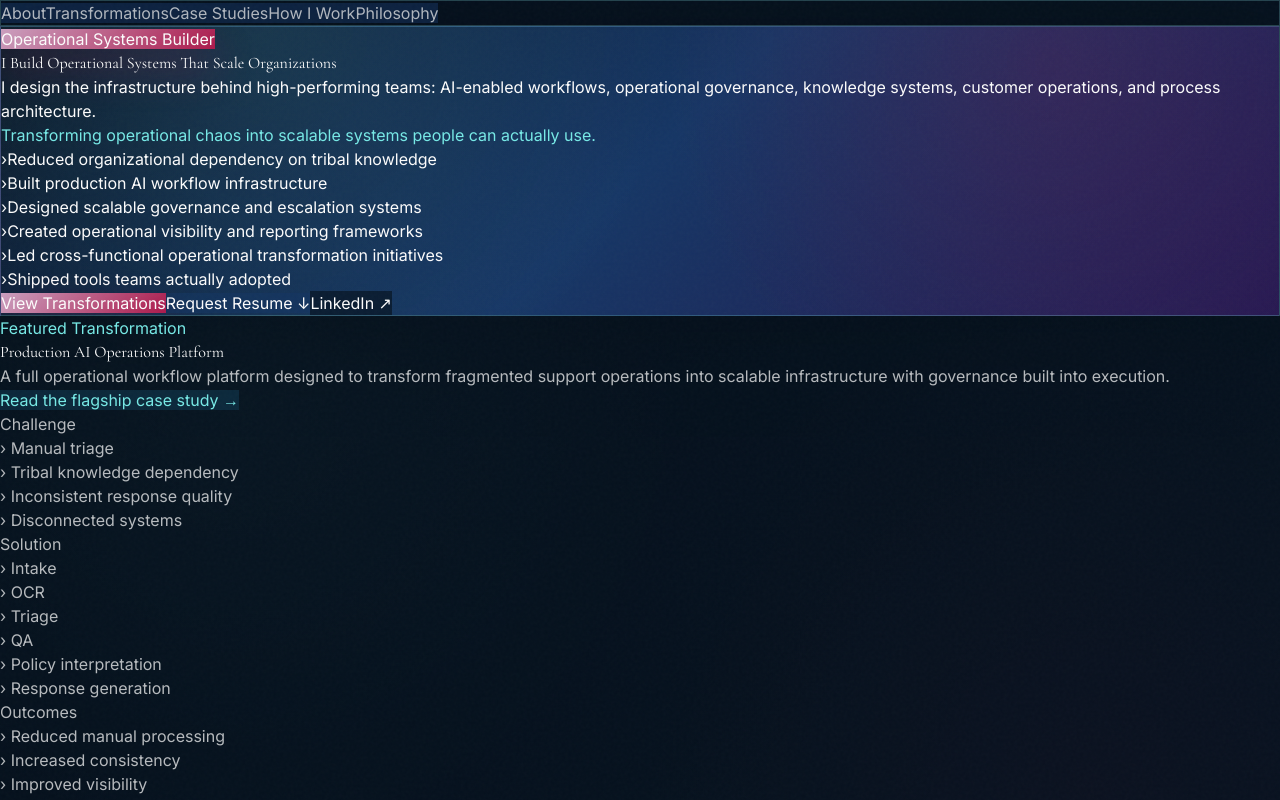
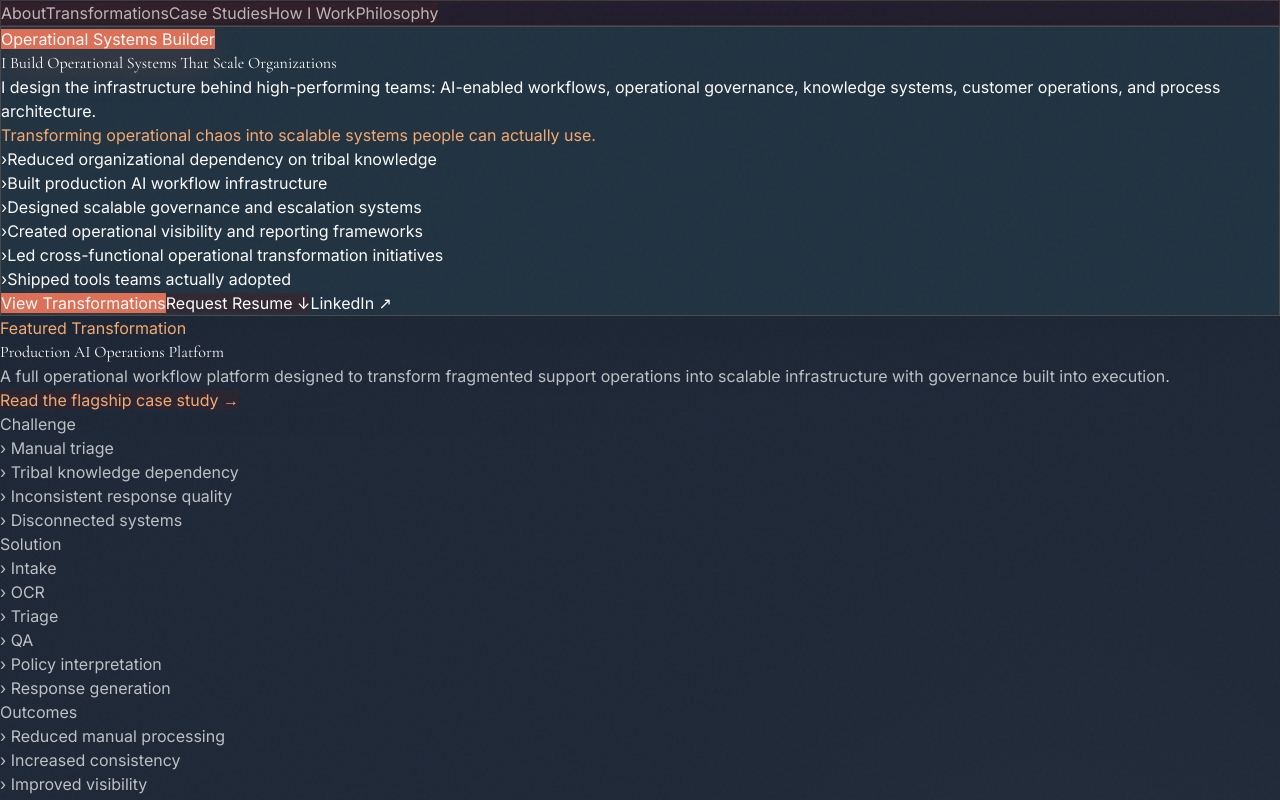
Before and after one commit to akurkosky-alt/amy-portfolio, a React (Vite) app: page / in a window 1280 px wide. Shown: the top 800 px of the page. Built offline with nearby package versions, Linux system fonts and the light colour scheme.

Commit message:
style: switch to warm dark five-color palette

```diff
--- a/src/index.css
+++ b/src/index.css
@@ -3,24 +3,13 @@
 @tailwind utilities;
 
 :root {
-  --octopus-navy: #163665;
-  --deep-current: #2483B3;
-  --lagoon-light: #82D7E1;
-  --seafoam-lilac: #CB9FBF;
-  --orchid-current: #906FAC;
-  --twilight-violet: #4B3596;
-  --sand: #F7F4F2;
+  --dark-purple: #3D2228;
+  --burnt-sienna: #DD7057;
+  --sandy-brown: #F4A971;
+  --gunmetal: #213241;
+  --raisin-black: #272233;
   --pearl: #FCFCFC;
-  --ink: #142033;
-  --slate: #526070;
-  --coral-pop: #D46A3A;
-  --octopus-magenta: #AC1A4C;
-  --process-violet: #4B3596;
-  --seafoam: #77E9E6;
-  --amy-primary: #163665;
-  --amy-secondary: #4B3596;
-  --amy-accent: #AC1A4C;
-  --amy-highlight: #77E9E6;
+  --slate: #A8B0B8;
   --font-display: 'Cormorant Garamond', Georgia, serif;
   --font-body: 'Inter', system-ui, sans-serif;
 }
@@ -37,7 +26,7 @@ html {
 
 body {
   font-family: var(--font-body);
-  background-color: #081523;
+  background-color: var(--raisin-black);
   color: var(--pearl);
   -webkit-font-smoothing: antialiased;
   -moz-osx-font-smoothing: grayscale;
@@ -45,10 +34,9 @@ body {
 
 .brand-site {
   background:
-    radial-gradient(circle at 18% 4%, rgba(119, 233, 230, 0.08), transparent 28rem),
-    radial-gradient(circle at 85% 8%, rgba(172, 26, 76, 0.12), transparent 30rem),
-    radial-gradient(circle at 55% 48%, rgba(75, 53, 150, 0.18), transparent 42rem),
-    linear-gradient(135deg, #03070D 0%, #071321 42%, #120D25 100%) !important;
+    radial-gradient(circle at 16% 0%, rgba(221, 112, 87, 0.1), transparent 26rem),
+    radial-gradient(circle at 82% 10%, rgba(244, 169, 113, 0.08), transparent 28rem),
+    linear-gradient(135deg, #17141F 0%, var(--raisin-black) 46%, #151B24 100%) !important;
   color: var(--pearl) !important;
 }
 
@@ -61,16 +49,16 @@ body {
 }
 
 .brand-site [class*="bg-zinc-900"] {
-  background: rgba(8, 21, 35, 0.72) !important;
+  background: rgba(33, 50, 65, 0.68) !important;
   backdrop-filter: blur(12px);
 }
 
 .brand-site [class*="bg-zinc-800"] {
-  background: rgba(22, 54, 101, 0.54) !important;
+  background: rgba(61, 34, 40, 0.58) !important;
 }
 
 .brand-site [class*="border-zinc"] {
-  border-color: rgba(130, 215, 225, 0.22) !important;
+  border-color: rgba(244, 169, 113, 0.18) !important;
 }
 
 .brand-site [class*="text-zinc-50"],
@@ -87,31 +75,31 @@ body {
 }
 
 .brand-site [class*="text-cyan"] {
-  color: var(--amy-highlight) !important;
+  color: var(--sandy-brown) !important;
 }
 
 .brand-site [class*="bg-cyan-500"] {
-  background: linear-gradient(135deg, var(--seafoam-lilac), var(--amy-accent)) !important;
+  background: var(--burnt-sienna) !important;
   color: var(--pearl) !important;
-  box-shadow: 0 20px 40px rgba(172, 26, 76, 0.28) !important;
+  box-shadow: 0 18px 36px rgba(221, 112, 87, 0.2) !important;
 }
 
 .brand-site [class*="bg-cyan-950"] {
-  background: rgba(36, 131, 179, 0.18) !important;
+  background: rgba(61, 34, 40, 0.42) !important;
 }
 
 .brand-site [class*="border-cyan"] {
-  border-color: rgba(36, 131, 179, 0.28) !important;
+  border-color: rgba(244, 169, 113, 0.26) !important;
 }
 
 .brand-site a:hover,
 .brand-site button:hover {
-  color: var(--octopus-magenta);
+  color: var(--sandy-brown);
 }
 
 .brand-site nav > div {
-  background: rgba(8, 21, 35, 0.78) !important;
-  border-color: rgba(130, 215, 225, 0.26) !important;
+  background: rgba(39, 34, 51, 0.82) !important;
+  border-color: rgba(244, 169, 113, 0.18) !important;
   box-shadow: 0 16px 40px rgba(0, 0, 0, 0.24) !important;
 }
 
@@ -120,18 +108,15 @@ body {
 }
 
 .brand-site nav a:hover {
-  background: rgba(172, 26, 76, 0.2) !important;
-  color: var(--octopus-magenta) !important;
+  background: rgba(221, 112, 87, 0.16) !important;
+  color: var(--sandy-brown) !important;
 }
 
 .brand-site .brand-hero-card {
-  background:
-    radial-gradient(circle at 20% 0%, rgba(119, 233, 230, 0.11), transparent 26rem),
-    radial-gradient(circle at 82% 12%, rgba(172, 26, 76, 0.16), transparent 24rem),
-    linear-gradient(135deg, #081523, var(--amy-primary) 50%, #261A52 100%) !important;
+  background: var(--gunmetal) !important;
   color: var(--pearl) !important;
   box-shadow: 0 30px 80px rgba(0, 0, 0, 0.32);
-  border: 1px solid rgba(130, 215, 225, 0.24);
+  border: 1px solid rgba(244, 169, 113, 0.2);
   position: relative;
   overflow: hidden;
 }
@@ -170,14 +155,14 @@ body::before {
   width: 6px;
 }
 ::-webkit-scrollbar-track {
-  background: var(--sand);
+  background: var(--raisin-black);
 }
 ::-webkit-scrollbar-thumb {
-  background: var(--lagoon-light);
+  background: var(--burnt-sienna);
   border-radius: 3px;
 }
 ::-webkit-scrollbar-thumb:hover {
-  background: var(--deep-current);
+  background: var(--sandy-brown);
 }
 
 /* Fade-in animation */
```
